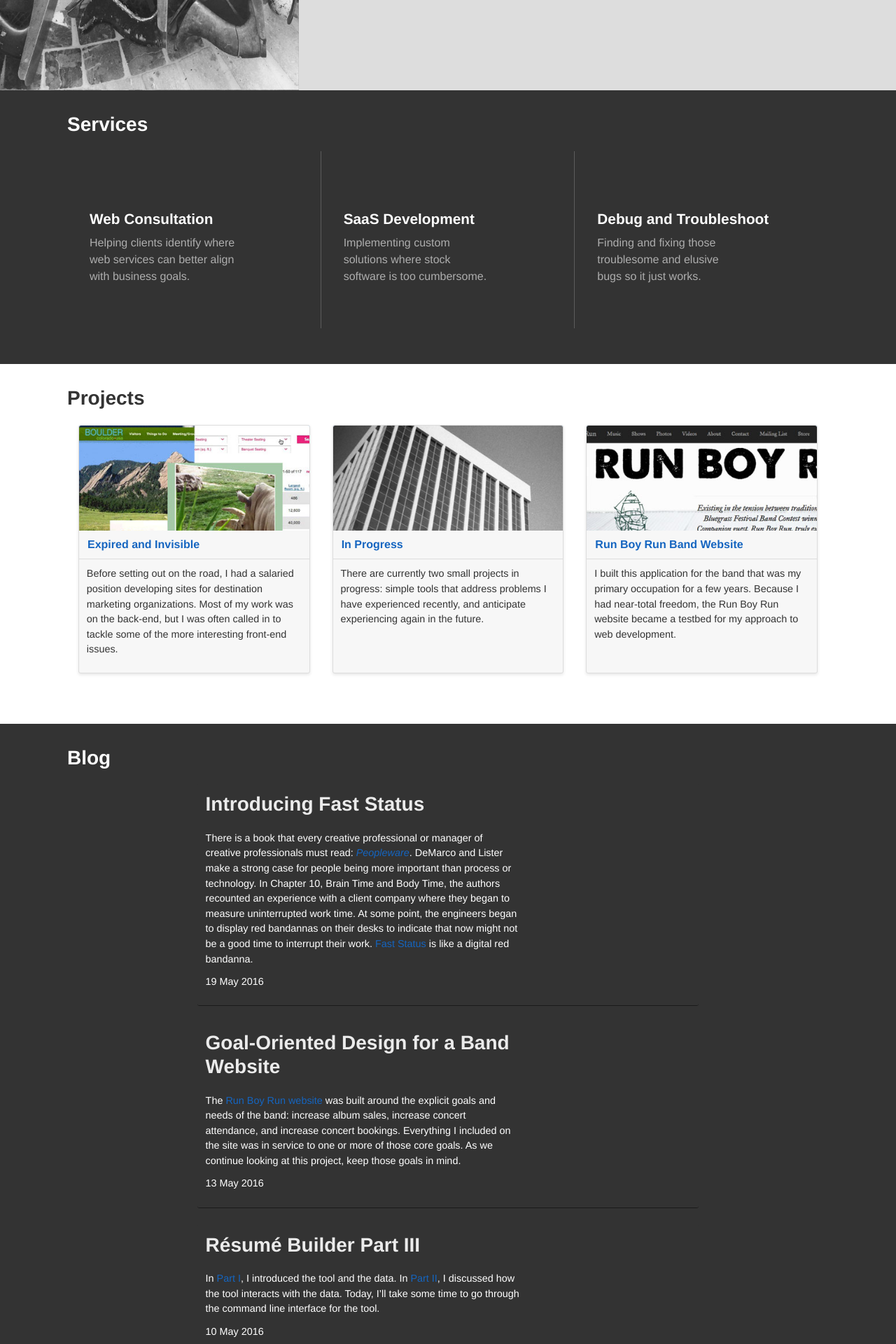
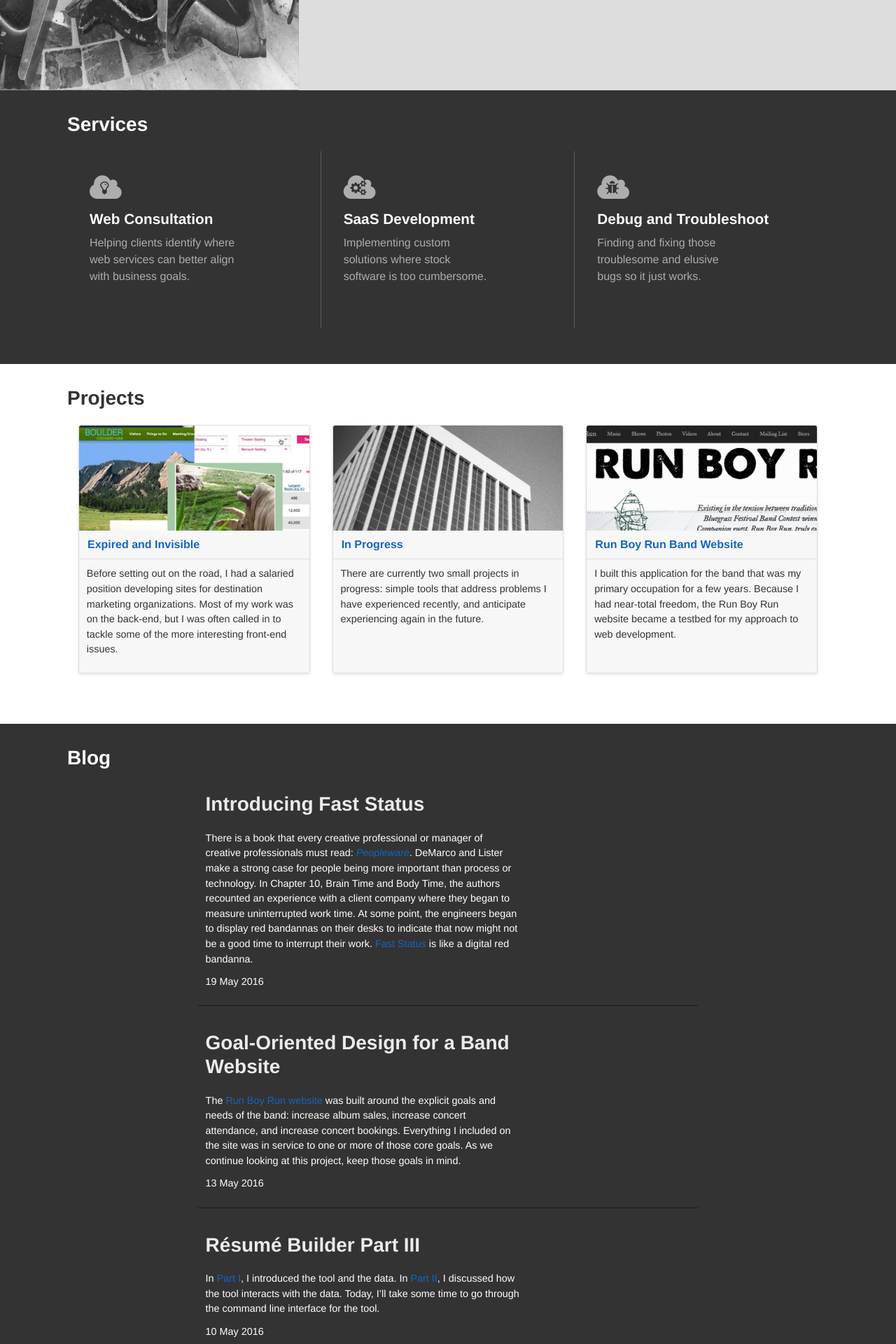
Before and after one commit to jessecarl/jessecarl.github.io, a Jekyll site: the page built from index.html, in a window 1280 px wide. Shown: the part 684-2604 px from the top of the page at 70% size. Built offline with Jekyll 4.4.1, drawn with Linux system fonts in a browser that asks for light colours.

Commit message:
Corrects an error it took too long to notice...
Font Awesome icons should now show up correctly.

```diff
--- a/_sass/_font-awesome-sprockets.scss
+++ b/_sass/_font-awesome-sprockets.scss
@@ -1,5 +1,5 @@
 @function fa-font-path($path) {
-  @return font-path($path);
+  @return "/fonts/" + $path;
 }
 
 $fa-sass-asset-helper: true;
```
